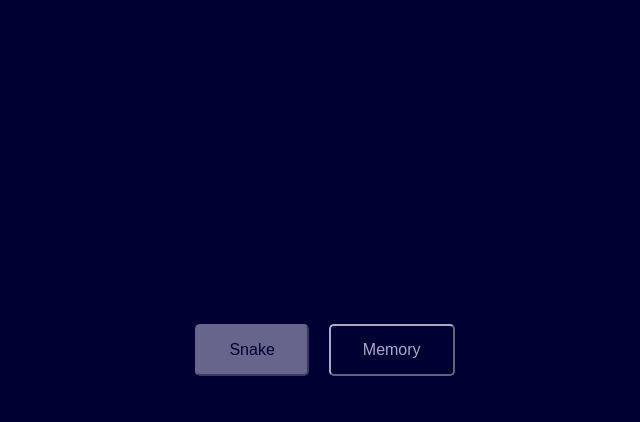
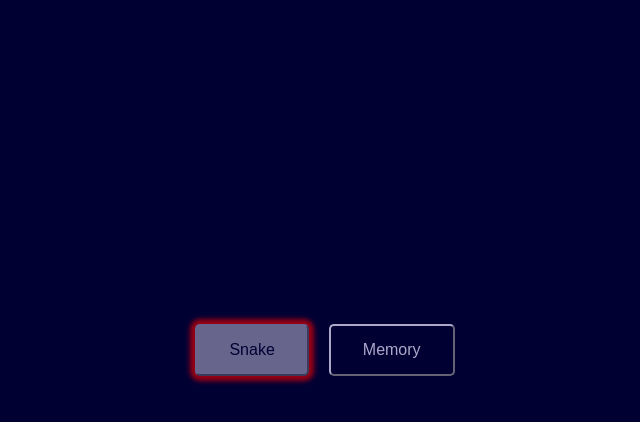
Before and after one commit to kosheleva605/memory_card, a plain HTML site: page index.html in a window 1280 px wide. In both pictures the pointer is over the button "Snake". Shown: the part 90-512 px from the top of the page, without its empty margins (315-955 px from the left). Drawn offline with Linux system fonts and the light colour scheme.

Commit message:
fix shadows

```diff
--- a/css/welcomepage.css
+++ b/css/welcomepage.css
@@ -39,13 +39,20 @@ button {
     display: inline-block;
     font-size: 16px;
     border-radius: 5px;
+    transition: all 1s;
 
 }
 button:hover {
     background-color:  rgb(173, 168, 202);
     color: #000033;
+    box-shadow: 0px 0px 5px 5px rgba(255, 255, 255, 0.5);
 }
 :disabled {
     opacity: 0.6;
     cursor: not-allowed;
+
 }
+
+button:hover:disabled {
+    box-shadow: 0px 0px 5px 5px red;
+}
```
